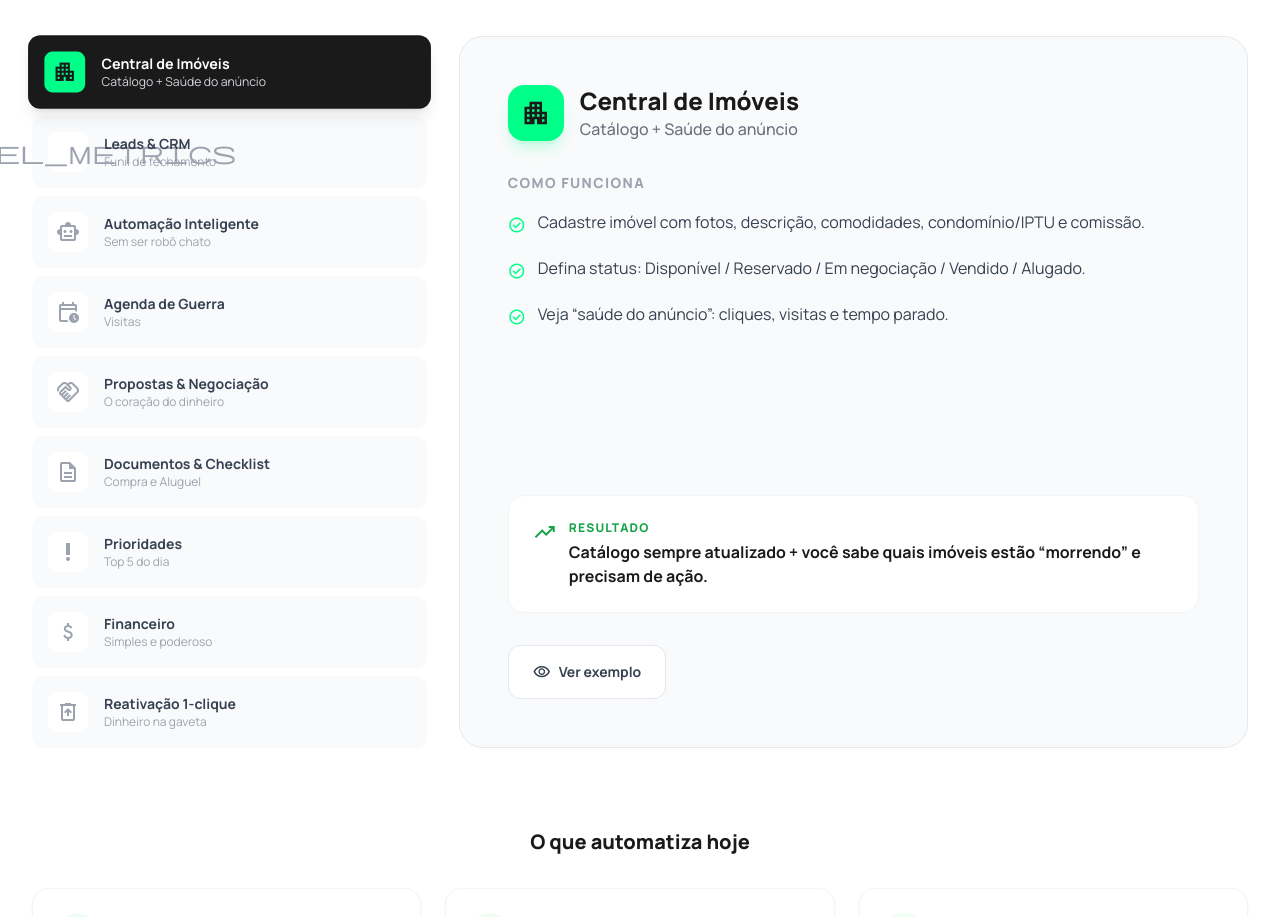
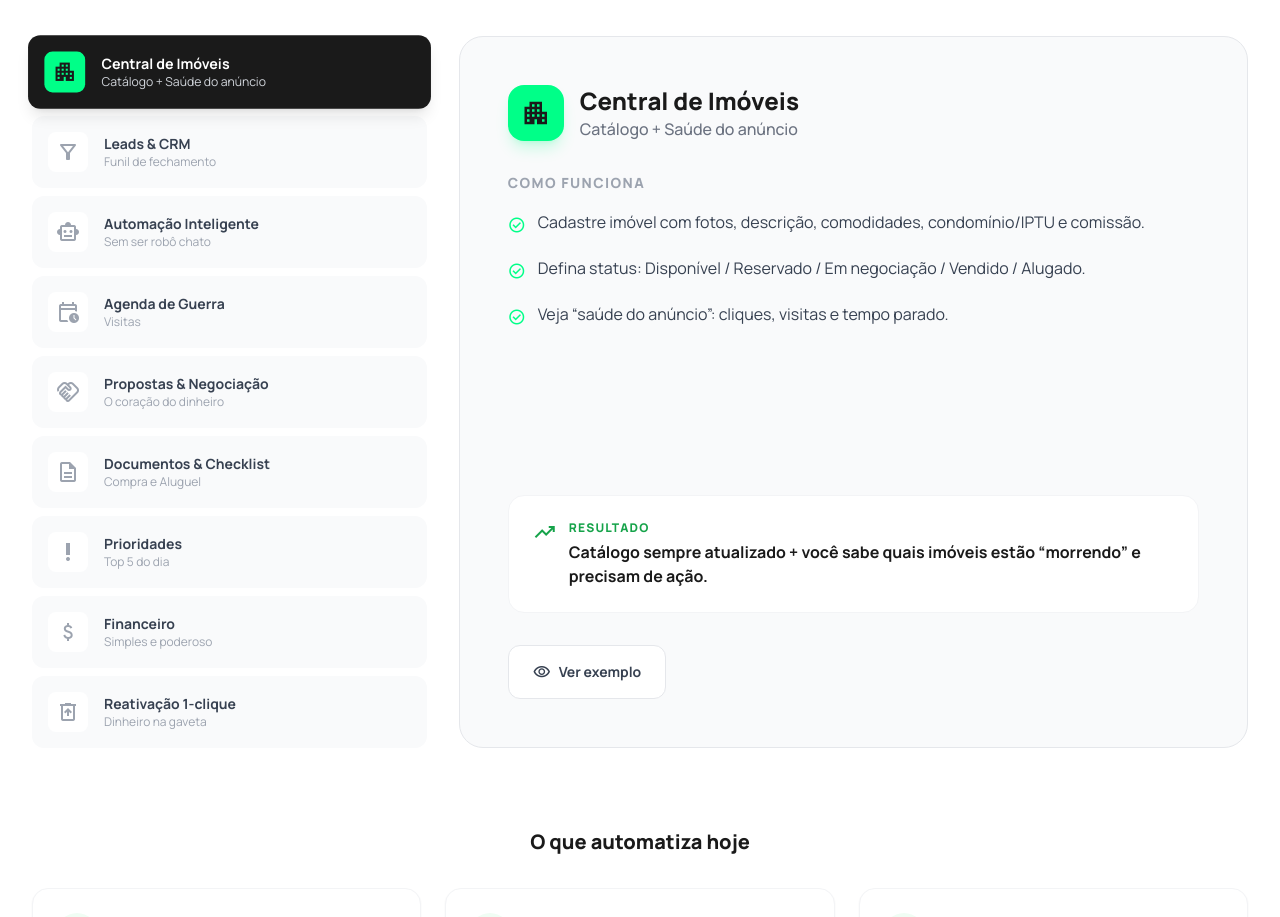
Before and after one commit to elizabethmelo1507-prog/mariana-alves-real-estate, a React (Vite) app: page /#/ in a window 1280 px wide. Shown: the part 2160-3077 px from the top of the page. Built offline with nearby package versions, Linux system fonts and the light colour scheme; no server answers.

Commit message:
Fix: Correct icon name and prevent overflow in DashboardTour

```diff
--- a/components/landing/DashboardTour.tsx
+++ b/components/landing/DashboardTour.tsx
@@ -20,7 +20,7 @@ const modules = [
         id: 'crm',
         title: 'Leads & CRM',
         subtitle: 'Funil de fechamento',
-        icon: 'funnel_metrics',
+        icon: 'filter_alt',
         howItWorks: [
             'Lead entra pelo site/catálogo e já chega com nome + telefone + imóvel de interesse.',
             'Funil por etapas (novo → contato → visita → proposta → fechamento).',
@@ -150,7 +150,7 @@ export const DashboardTour: React.FC = () => {
                                     : 'bg-gray-50 text-gray-500 hover:bg-gray-100'
                                     }`}
                             >
-                                <div className={`size-10 rounded-lg flex items-center justify-center ${activeTab === index ? 'bg-primary text-dark-accent' : 'bg-white text-gray-400'
+                                <div className={`size-10 rounded-lg flex items-center justify-center overflow-hidden ${activeTab === index ? 'bg-primary text-dark-accent' : 'bg-white text-gray-400'
                                     }`}>
                                     <span className="material-symbols-outlined">{module.icon}</span>
                                 </div>
@@ -178,7 +178,7 @@ export const DashboardTour: React.FC = () => {
                                 className="bg-gray-50 rounded-3xl p-8 md:p-12 border border-gray-200 h-full flex flex-col"
                             >
                                 <div className="flex items-center gap-4 mb-8">
-                                    <div className="size-14 bg-primary rounded-2xl flex items-center justify-center shadow-lg shadow-primary/20">
+                                    <div className="size-14 bg-primary rounded-2xl flex items-center justify-center shadow-lg shadow-primary/20 overflow-hidden">
                                         <span className="material-symbols-outlined text-3xl text-dark-accent">
                                             {modules[activeTab].icon}
                                         </span>
```
